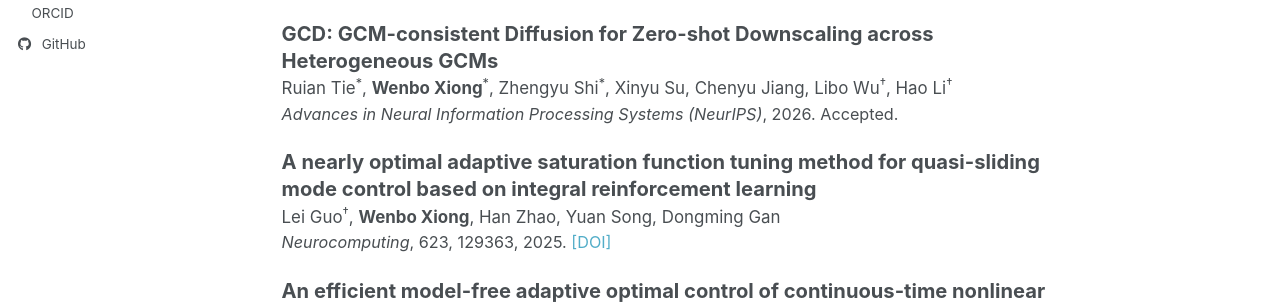
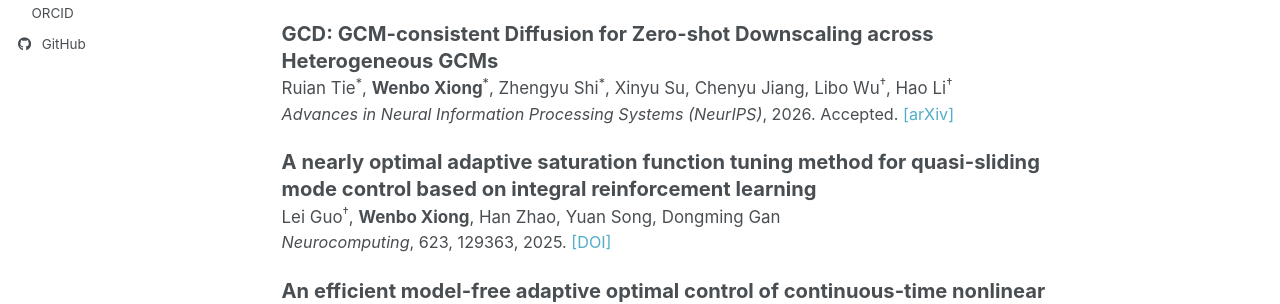
Before and after one commit to shawnvonbohr/shawnvonbohr.github.io, a Jekyll site: the page built from _pages/about.md, in a window 1280 px wide and 926 px high. Shown: the part 446-750 px from the top of the window. Built offline with Jekyll 4.4.1, drawn with Linux system fonts in a browser that asks for light colours; a script bundle is joined from its source files by our own code; a style sheet for code colours, icons or effects is not loaded.

Commit message:
Add arXiv links to publications

```diff
--- a/_pages/about.md
+++ b/_pages/about.md
@@ -21,7 +21,11 @@ My research interests include AI for Science, particularly in climate and energy
   <article class="wenbo-publication">
     <div class="wenbo-publication__title">GCD: GCM-consistent Diffusion for Zero-shot Downscaling across Heterogeneous GCMs</div>
     <div class="wenbo-publication__authors">Ruian Tie<sup>*</sup>, <strong>Wenbo Xiong</strong><sup>*</sup>, Zhengyu Shi<sup>*</sup>, Xinyu Su, Chenyu Jiang, Libo Wu<sup>†</sup>, Hao Li<sup>†</sup></div>
-    <div class="wenbo-publication__venue"><em>Advances in Neural Information Processing Systems (NeurIPS)</em>, 2026. Accepted.</div>
+    <div class="wenbo-publication__venue"><em>Advances in Neural Information Processing Systems (NeurIPS)</em>, 2026. Accepted.
+    <a href="https://arxiv.org/abs/2601.21760"
+     target="_blank"
+     rel="noopener noreferrer">[arXiv]</a>
+    </div>
   </article>
 
   <article class="wenbo-publication">
```
